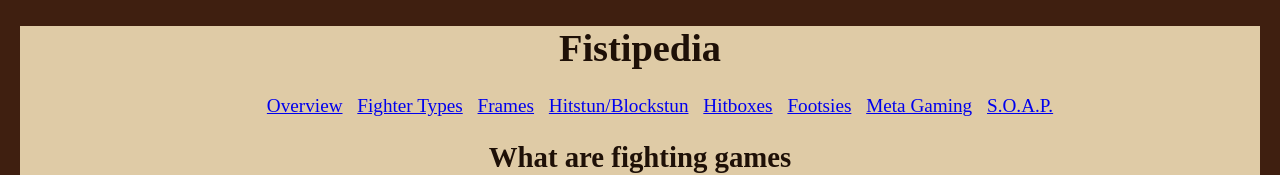
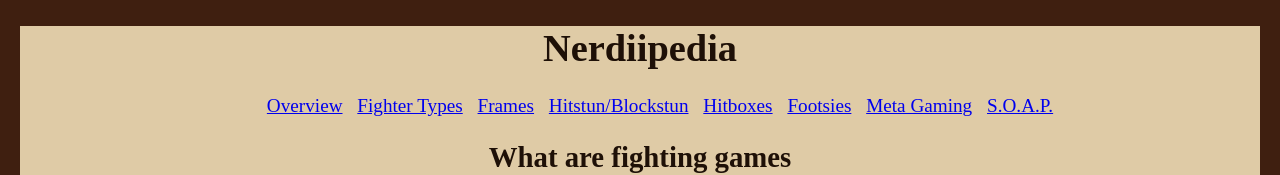
Before and after one commit to EstebanG7297/DWS1, a plain HTML site: page Project/index.html in a window 1280 px wide. Shown: the top 175 px of the page. Drawn offline with Linux system fonts and the light colour scheme.

Commit message:
Uploading test version
less embarising name for now

```diff
--- a/Project/index.html
+++ b/Project/index.html
@@ -1,12 +1,12 @@
 <!DOCTYPE html>
 <html lang="en">
 	<head>
-		<title>Fistipedia</title>
+		<title>Nerdipedia</title>
 		<link href="css/styles.css" rel="stylesheet" />
 	</head>
 	<body>
 		<div id="main">
-			<h1>Fistipedia</h1>
+			<h1>Nerdiipedia</h1>
 
 			<div>
 				<ul>
```
